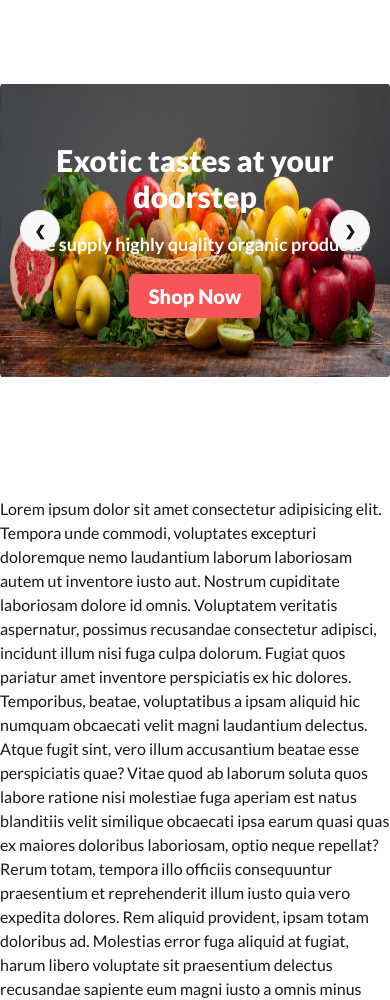
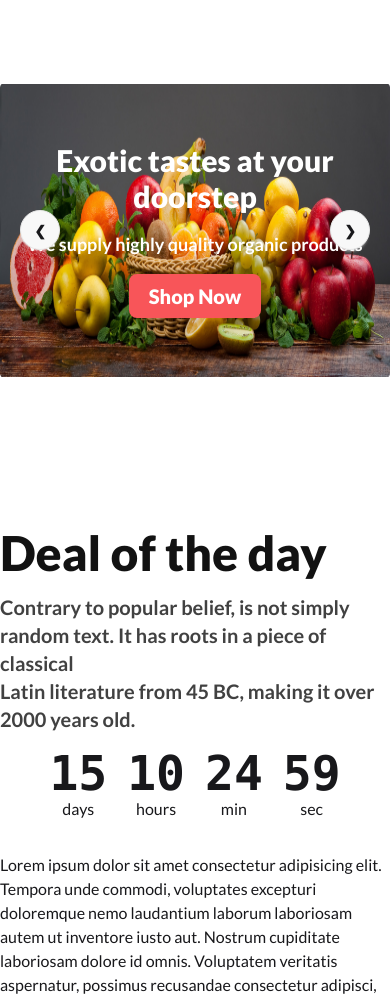
Before and after one commit to Mostofarusho/Fruit-Burst-Using-DaisyUI, a plain HTML site: page index.html in a window 390 px wide. Shown: the part 108-1108 px from the top of the page. Drawn offline with nearby package versions, Linux system fonts and the light colour scheme; grey boxes are pictures that could not be loaded.

Commit message:
Deal of the day Section Done With Responsive

```diff
--- a/index.html
+++ b/index.html
@@ -31,6 +31,10 @@
 
         .fruit-name-color {
             color: rgba(18, 18, 18, 0.8);
+        }
+
+        .header-color {
+            color: rgb(18, 18, 18);
         }
 
         .fruit-box {
@@ -246,7 +250,45 @@
             </div>
         </div>
     </header>
-    <main></main>
+    <main class="md:container mx-auto">
+        <!-- Deal of the day Section  -->
+        <section class="py-8 lg:py-16">
+            <!-- Main Div  -->
+            <div class="flex flex-col md:flex-row items-center justify-between gap-4">
+                <div class="space-y-4">
+                    <h1 class="header-color text-5xl font-extrabold">Deal of the day</h1>
+                    <p class="fruit-name-color text-xl font-semibold">Contrary to popular belief, is not simply random text. It has roots in a piece of classical <br>Latin literature from 45 BC, making it over 2000 years old.</p>
+                </div>
+                <!-- Count Down Div  -->
+                <div class="grid auto-cols-max grid-flow-col gap-5 text-center">
+                    <div class="flex flex-col">
+                        <span class="countdown font-mono text-5xl font-bold">
+      <span style="--value:15;" aria-live="polite" aria-label="15">15</span>
+                        </span>
+                        days
+                    </div>
+                    <div class="flex flex-col">
+                        <span class="countdown font-mono text-5xl font-bold">
+      <span style="--value:10;" aria-live="polite" aria-label="10">10</span>
+                        </span>
+                        hours
+                    </div>
+                    <div class="flex flex-col">
+                        <span class="countdown font-mono text-5xl font-bold">
+      <span style="--value:24;" aria-live="polite" aria-label="24">24</span>
+                        </span>
+                        min
+                    </div>
+                    <div class="flex flex-col">
+                        <span class="countdown font-mono text-5xl font-bold">
+      <span style="--value:59;" aria-live="polite" aria-label="59">59</span>
+                        </span>
+                        sec
+                    </div>
+                </div>
+            </div>
+        </section>
+    </main>
     <footer></footer>
 </body>
 <div class="">Lorem ipsum dolor sit amet consectetur adipisicing elit. Tempora unde commodi, voluptates excepturi doloremque nemo laudantium laborum laboriosam autem ut inventore iusto aut. Nostrum cupiditate laboriosam dolore id omnis. Voluptatem veritatis aspernatur,
```
